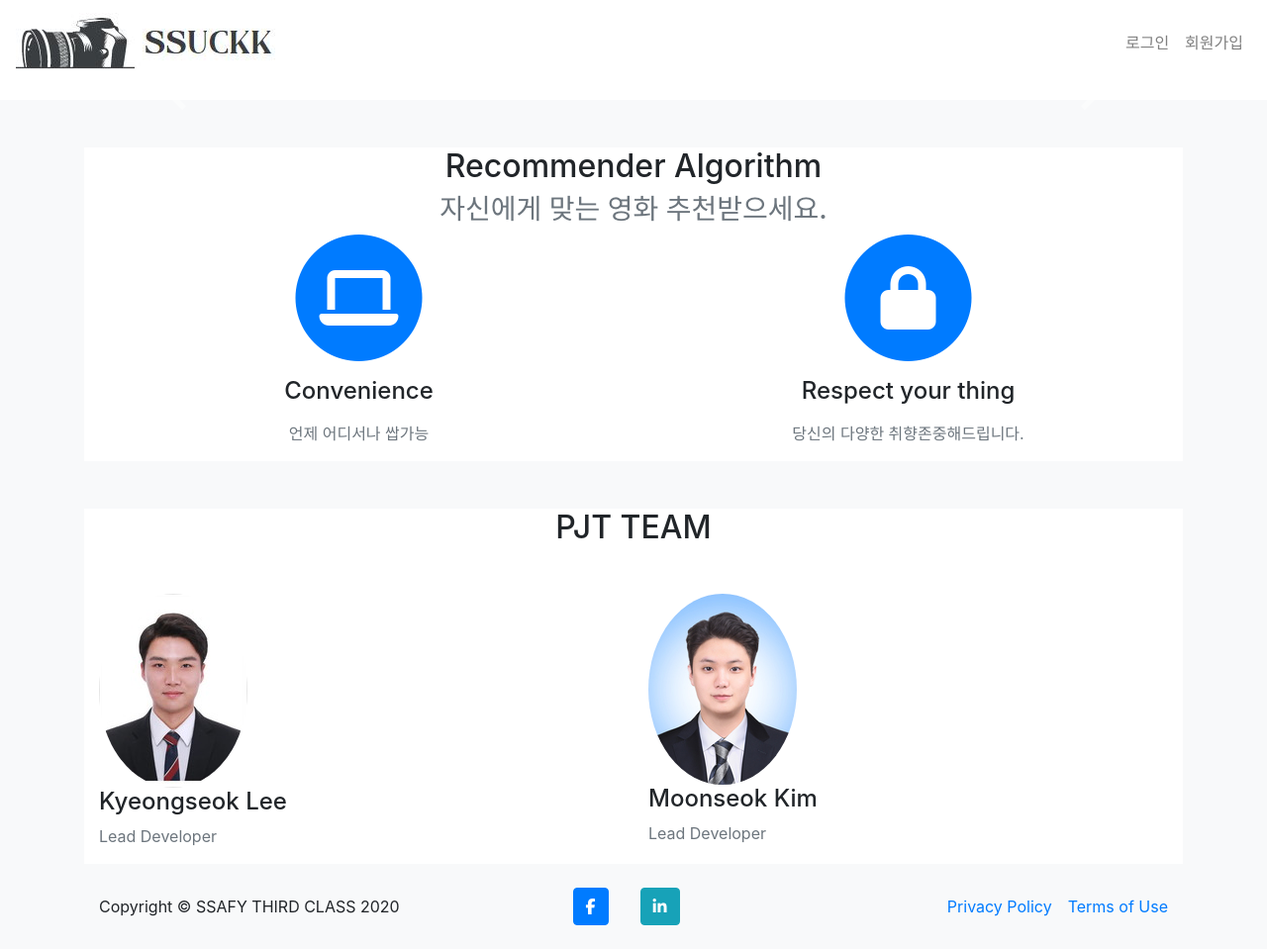
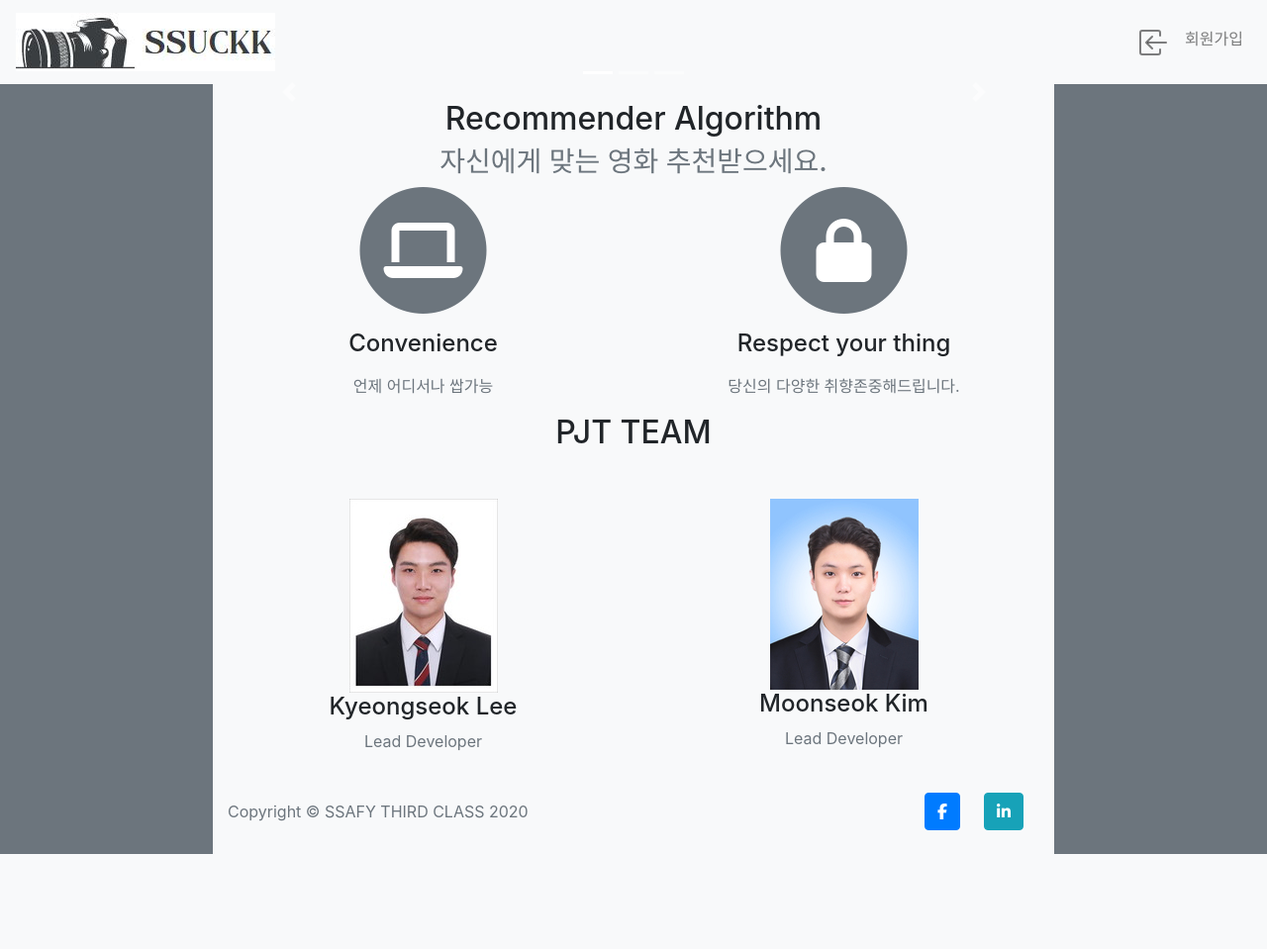
Before and after one commit to kyeongseok-lee/final_pjt, a Django app: template movies/templates/movies/index.html in a window 1280 px wide. Shown: the whole page at 99% size. After the commit the page ends 863 px from the top, so only its background shows below. Run offline with Django 3.2, Linux system fonts and the light colour scheme; the template is opened without the code that fills it, so the values that code supplies are empty; some libraries are stand-ins or nearby versions.

Commit message:
ms | icon

```diff
--- a/movies/templates/movies/index.html
+++ b/movies/templates/movies/index.html
@@ -4,8 +4,8 @@
 {% block content %}
 
 <!-- Poster -->
-<div class="mt-3">
-  <section class="page-section bg-white" id="portfolio">
+<div class="col align-self-center">
+  <section class="page-section bg-light" id="portfolio">
     <div class="container">
       <div id="carouselExampleIndicators" class="carousel slide" data-ride="carousel">
         <ol class="carousel-indicators">
@@ -15,7 +15,7 @@
         </ol>
         <div class="carousel-inner">
           <div class="carousel-item active">
-            <div class="container">
+            <div class="mt-3">
               <div class="row row-cols-5">
               {% for movie in movies_1 %}
                 <div class="col p-1">
@@ -26,7 +26,7 @@
             </div>
           </div>
           <div class="carousel-item">
-            <div class="container">
+            <div class="">
               <div class="row row-cols-5">
               {% for movie in movies_2 %}
                 <div class="col p-1">
@@ -37,7 +37,7 @@
             </div>
           </div>
           <div class="carousel-item">
-            <div class="container">
+            <div class="">
               <div class="row row-cols-5">
               {% for movie in movies_3 %}
                 <div class="col p-1">
@@ -59,7 +59,7 @@
       </div>
     </div>
   </section>
-  <section class="page-section mt-5 bg-white" id="services">
+  <section class="page-section bg-light" id="services">
     <div class="container">
         <div class="text-center">
             <h2 class="section-heading">Recommender Algorithm</h2>
@@ -67,12 +67,12 @@
         </div>
         <div class="row text-center">
             <div class="col-md-6">
-                <span class="fa-stack fa-4x"><i class="fas fa-circle fa-stack-2x text-primary"></i><i class="fas fa-laptop fa-stack-1x fa-inverse"></i></span>
+                <span class="fa-stack fa-4x"><i class="fas fa-circle fa-stack-2x text-secondary"></i><i class="fas fa-laptop fa-stack-1x fa-inverse"></i></span>
                 <h4 class="my-3">Convenience</h4>
                 <p class="text-muted">언제 어디서나 쌉가능</p>
             </div>
             <div class="col-md-6">
-                <span class="fa-stack fa-4x"><i class="fas fa-circle fa-stack-2x text-primary"></i><i class="fas fa-lock fa-stack-1x fa-inverse"></i></span>
+                <span class="fa-stack fa-4x"><i class="fas fa-circle fa-stack-2x text-secondary"></i><i class="fas fa-lock fa-stack-1x fa-inverse"></i></span>
                 <h4 class="my-3">Respect your thing</h4>
                 <p class="text-muted">당신의 다양한 취향존중해드립니다.</p>
             </div>
@@ -80,22 +80,22 @@
     </div>
   </section>
   <!-- Team-->
-  <section class="page-section bg-white mt-5" id="team">
+  <section class="page-section bg-light" id="team">
       <div class="container">
         <div class="text-center mb-5">
             <h2 class="section-heading text-uppercase">PJT team</h2>
         </div>
-        <div class="row">
+        <div class="row text-center">
             <div class="col-lg-6">
                 <div class="team-member">
-                    <img class="mx-auto rounded-circle" src="{% static 'lks.jpg' %}" alt="" />
+                    <img class="mx-auto" src="{% static 'lks.jpg' %}" alt="" />
                     <h4>Kyeongseok Lee</h4>
                     <p class="text-muted">Lead Developer</p>
                 </div>
             </div>
             <div class="col-lg-6">
                 <div class="team-member">
-                    <img class="mx-auto rounded-circle" src="{% static 'kms.jpg' %}" alt="" />
+                    <img class="mx-auto" src="{% static 'kms.jpg' %}" alt="" />
                     <h4>Moonseok Kim</h4>
                     <p class="text-muted">Lead Developer</p>
                 </div>
@@ -104,16 +104,14 @@
       </div>
   </section>
   <!-- Footer-->
-  <footer class="footer py-4">
+  <footer class="footer py-4 bg-light">
       <div class="container">
           <div class="row align-items-center">
-              <div class="col-lg-5 text-lg-left">Copyright © SSAFY THIRD CLASS 2020</div>
-              <div class="col-lg-3 my-3 my-lg-0">
-                  <a class="btn btn-primary btn-social mx-3" href="#!"><i class="fab fa-facebook-f"></i></a><a class="btn btn-info btn-social mx-3" href="#!"><i class="fab fa-linkedin-in"></i></a>
+              <div class="col-8 text-lg-left text-secondary">Copyright © SSAFY THIRD CLASS 2020</div>
+              <div class="col-4 text-lg-right">
+                  <a class="btn btn-primary btn-social mx-2" href="#!"><i class="fab fa-facebook-f"></i></a><a class="btn btn-info btn-social mx-3" href="#!"><i class="fab fa-linkedin-in"></i></a>
               </div>
-              <div class="col-lg-4 text-lg-right"><a class="mr-3" href="#!">Privacy Policy</a><a href="#!">Terms of Use</a></div>
           </div>
-      </div>
   </footer>
 </div>
 {% endblock %}
--- a/templates/base.html
+++ b/templates/base.html
@@ -12,7 +12,7 @@
   <title>MovieMovie!!</title>
 </head>
 <body>
-  <nav class="navbar navbar-expand-lg navbar-light">
+  <nav class="navbar navbar-expand-lg navbar-light bg-light">
     <a class="navbar-brand" href="{% url 'movies:index' %}">
       <img src="{% static 'ssuckk.jpg' %}" alt="logo">
     </a>
@@ -23,24 +23,39 @@
       <ul class="navbar-nav ml-auto">
         {% if request.user.is_authenticated %}
         <li class="nav-item">
-          <a class="nav-link" href="{% url 'accounts:profile' request.user.username %}">환영합니다! {{ request.user.username }}님:) </a>
+          <a class="nav-link font-wegiht-bold" href="{% url 'accounts:profile' request.user.username %}"><svg class="bi bi-gear" width="2em" height="2em" viewBox="0 0 16 16" fill="currentColor" xmlns="http://www.w3.org/2000/svg">
+            <path fill-rule="evenodd" d="M8.837 1.626c-.246-.835-1.428-.835-1.674 0l-.094.319A1.873 1.873 0 0 1 4.377 3.06l-.292-.16c-.764-.415-1.6.42-1.184 1.185l.159.292a1.873 1.873 0 0 1-1.115 2.692l-.319.094c-.835.246-.835 1.428 0 1.674l.319.094a1.873 1.873 0 0 1 1.115 2.693l-.16.291c-.415.764.42 1.6 1.185 1.184l.292-.159a1.873 1.873 0 0 1 2.692 1.116l.094.318c.246.835 1.428.835 1.674 0l.094-.319a1.873 1.873 0 0 1 2.693-1.115l.291.16c.764.415 1.6-.42 1.184-1.185l-.159-.291a1.873 1.873 0 0 1 1.116-2.693l.318-.094c.835-.246.835-1.428 0-1.674l-.319-.094a1.873 1.873 0 0 1-1.115-2.692l.16-.292c.415-.764-.42-1.6-1.185-1.184l-.291.159A1.873 1.873 0 0 1 8.93 1.945l-.094-.319zm-2.633-.283c.527-1.79 3.065-1.79 3.592 0l.094.319a.873.873 0 0 0 1.255.52l.292-.16c1.64-.892 3.434.901 2.54 2.541l-.159.292a.873.873 0 0 0 .52 1.255l.319.094c1.79.527 1.79 3.065 0 3.592l-.319.094a.873.873 0 0 0-.52 1.255l.16.292c.893 1.64-.902 3.434-2.541 2.54l-.292-.159a.873.873 0 0 0-1.255.52l-.094.319c-.527 1.79-3.065 1.79-3.592 0l-.094-.319a.873.873 0 0 0-1.255-.52l-.292.16c-1.64.893-3.433-.902-2.54-2.541l.159-.292a.873.873 0 0 0-.52-1.255l-.319-.094c-1.79-.527-1.79-3.065 0-3.592l.319-.094a.873.873 0 0 0 .52-1.255l-.16-.292c-.892-1.64.902-3.433 2.541-2.54l.292.159a.873.873 0 0 0 1.255-.52l.094-.319z"/>
+            <path fill-rule="evenodd" d="M8 5.754a2.246 2.246 0 1 0 0 4.492 2.246 2.246 0 0 0 0-4.492zM4.754 8a3.246 3.246 0 1 1 6.492 0 3.246 3.246 0 0 1-6.492 0z"/>
+          </svg>
+        </a>
         </li>
         <li class="nav-item">
-          <a class="nav-link" href="{% url 'accounts:logout' %}">로그아웃</a>
+          <a class="nav-link font-wegiht-bold" href="{% url 'accounts:logout' %}">
+          <svg class="bi bi-box-arrow-right" width="2em" height="2em" viewBox="0 0 16 16" fill="currentColor" xmlns="http://www.w3.org/2000/svg">
+            <path fill-rule="evenodd" d="M11.646 11.354a.5.5 0 0 1 0-.708L14.293 8l-2.647-2.646a.5.5 0 0 1 .708-.708l3 3a.5.5 0 0 1 0 .708l-3 3a.5.5 0 0 1-.708 0z"/>
+            <path fill-rule="evenodd" d="M4.5 8a.5.5 0 0 1 .5-.5h9a.5.5 0 0 1 0 1H5a.5.5 0 0 1-.5-.5z"/>
+            <path fill-rule="evenodd" d="M2 13.5A1.5 1.5 0 0 1 .5 12V4A1.5 1.5 0 0 1 2 2.5h7A1.5 1.5 0 0 1 10.5 4v1.5a.5.5 0 0 1-1 0V4a.5.5 0 0 0-.5-.5H2a.5.5 0 0 0-.5.5v8a.5.5 0 0 0 .5.5h7a.5.5 0 0 0 .5-.5v-1.5a.5.5 0 0 1 1 0V12A1.5 1.5 0 0 1 9 13.5H2z"/>
+          </svg>
+          </a>
         </li>
         {% else %}
         <li class="nav-item">
-          <a class="nav-link" href="{% url 'accounts:login' %}">로그인</a>
+          <a class="nav-link font-wegiht-bold" href="{% url 'accounts:login' %}"><svg class="bi bi-box-arrow-in-left" width="2em" height="2em" viewBox="0 0 16 16" fill="currentColor" xmlns="http://www.w3.org/2000/svg">
+            <path fill-rule="evenodd" d="M7.854 11.354a.5.5 0 0 0 0-.708L5.207 8l2.647-2.646a.5.5 0 1 0-.708-.708l-3 3a.5.5 0 0 0 0 .708l3 3a.5.5 0 0 0 .708 0z"/>
+            <path fill-rule="evenodd" d="M15 8a.5.5 0 0 0-.5-.5h-9a.5.5 0 0 0 0 1h9A.5.5 0 0 0 15 8z"/>
+            <path fill-rule="evenodd" d="M2.5 14.5A1.5 1.5 0 0 1 1 13V3a1.5 1.5 0 0 1 1.5-1.5h8A1.5 1.5 0 0 1 12 3v1.5a.5.5 0 0 1-1 0V3a.5.5 0 0 0-.5-.5h-8A.5.5 0 0 0 2 3v10a.5.5 0 0 0 .5.5h8a.5.5 0 0 0 .5-.5v-1.5a.5.5 0 0 1 1 0V13a1.5 1.5 0 0 1-1.5 1.5h-8z"/>
+          </svg>
+        </a>
         </li>
         <li class="nav-item">
-          <a class="nav-link" href="{% url 'accounts:signup' %}">회원가입</a>
+          <a class="nav-link font-wegiht-bold" href="{% url 'accounts:signup' %}">회원가입</a>
         </li>
         {% endif %}
       </ul>
     </div>
   </nav>
-  <div class="bg-light">
-    <div class="container">
+  <div class="bg-secondary">
+    <div class="" style="margin top: 100px; margin-left: 200px; margin-right: 200px;!important">
       {% block content %}
       {% endblock %}
     </div>
```
Also changed, not shown: accounts/templates/accounts/profile.html (+10 -3 lines), static/bootstrap/css/bootstrap.css, static/unnamed.jpg (added).
